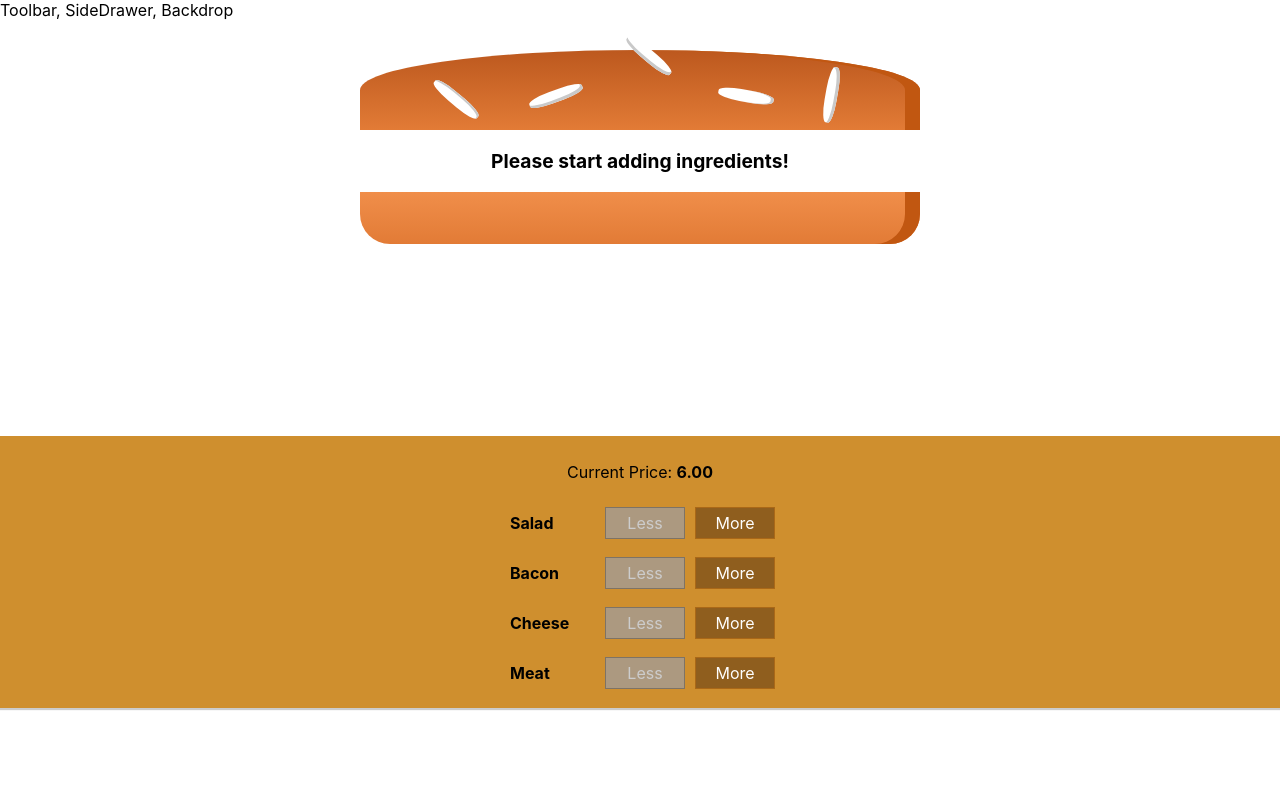
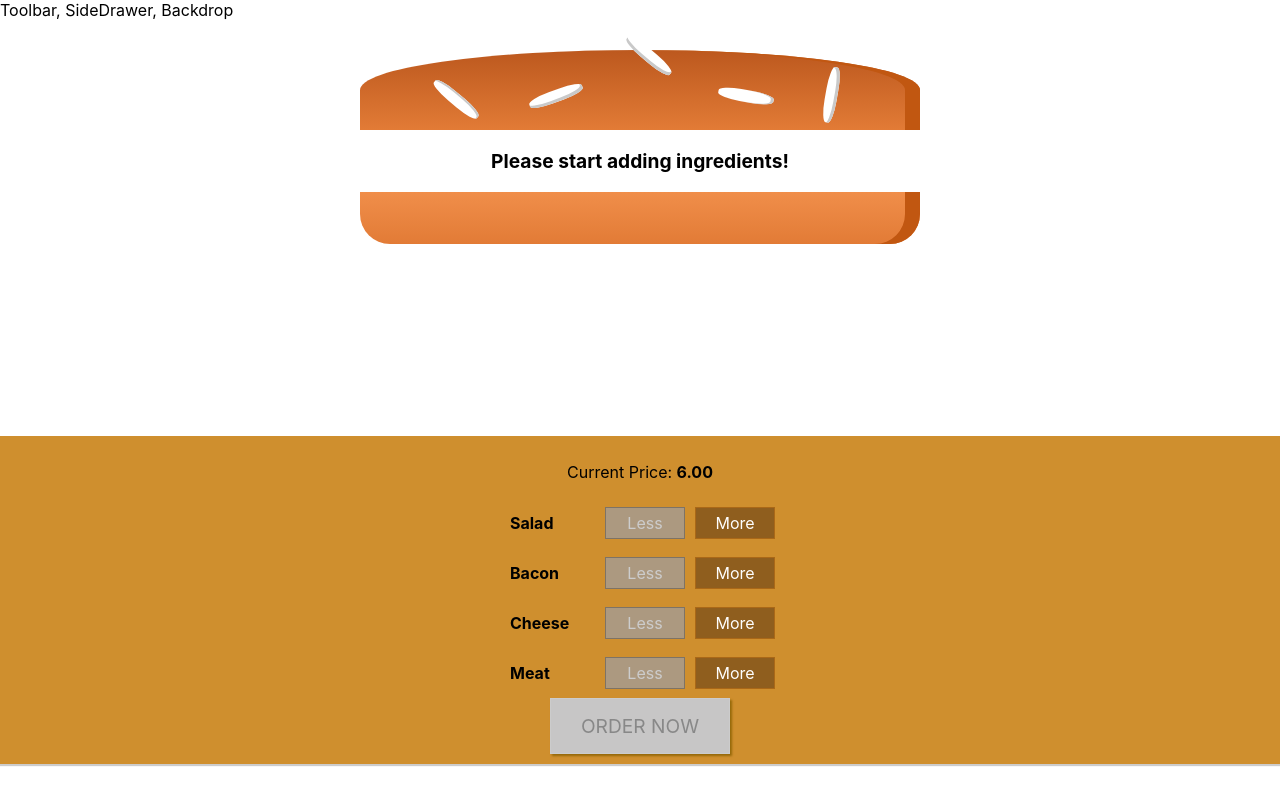
Before and after one commit to audge101/boss-burger-app, a React (Create React App) app: page / in a window 1280 px wide. Built offline with nearby package versions, Linux system fonts and the light colour scheme.

Commit message:
order now button dynamic

```diff
--- a/src/components/Burger/BuildControls/BuildControls.js
+++ b/src/components/Burger/BuildControls/BuildControls.js
@@ -20,6 +20,9 @@
 				removedIngredient= {() => props.ingredientRemoved(ctrl.type)}
 				disabled={props.disabledButton[ctrl.type]}/>
 			))}
+			<button
+				className={classes.OrderButton}
+				disabled={!props.purchasable}>ORDER NOW</button>
 	</div>
 );
 
--- a/src/components/Burger/BuildControls/BuildControls.module.css
+++ b/src/components/Burger/BuildControls/BuildControls.module.css
@@ -8,3 +8,44 @@
 	margin: auto;
 	padding: 10px 0;
 }
+
+.OrderButton {
+    background-color: #DAD735;
+    outline: none;
+    cursor: pointer;
+    border: 1px solid #966909;
+    color: #966909;
+    font-family: inherit;
+    font-size: 1.2em;
+    padding: 15px 30px;
+    box-shadow: 2px 2px 2px #966909;
+}
+
+.OrderButton:hover, .OrderButton:active {
+    background-color: #A0DB41;
+    border: 1px solid #966909;
+    color: #966909;
+}
+
+.OrderButton:disabled {
+    background-color: #C7C6C6;
+    cursor: not-allowed;
+    border: 1px solid #ccc;
+    color: #888888;
+}
+
+.OrderButton:not(:disabled) {
+    animation: enable 0.3s linear;
+}
+
+@keyframes enable {
+    0% {
+        transform: scale(1);
+    }
+    60% {
+        transform: scale(1.1);
+    }
+    100% {
+        transform: scale(1);
+    }
+}
--- a/src/containers/BurgerConstructor/BurgerConstructor.js
+++ b/src/containers/BurgerConstructor/BurgerConstructor.js
@@ -27,8 +27,19 @@
 			cheese: 0,
 			meat: 0
 		},
-		totalPrice: 6
-	};
+		totalPrice: 6,
+		purchasable: false
+	}
+
+	updatePurchaseState (ingredients){
+		const sum = Object.keys(ingredients).map(igKey => {
+			return ingredients[igKey];
+		})
+		.reduce((sum, el) => {
+			return sum + el;
+		},0);
+		this.setState({purchasable: sum > 0});
+	}
 
 	addIngredientHandler = (type) => {
 		const oldCount = this.state.ingredients[type];
@@ -44,6 +55,7 @@
 			totalPrice: newPrice,
 			ingredients: updatedIngredients
 		});
+		this.updatePurchaseState(updatedIngredients);
 	}
 
 	removeIngredientHandler = (type) => {
@@ -63,6 +75,7 @@
 			totalPrice: newPrice,
 			ingredients: updatedIngredients
 		});
+		this.updatePurchaseState(updatedIngredients);
 	}
 
 	render () {
@@ -79,7 +92,8 @@
 					ingredientAdded={this.addIngredientHandler}
 					ingredientRemoved={this.removeIngredientHandler}
 					disabledButton={disabledInfo}
-					price={this.state.totalPrice}/>
+					price={this.state.totalPrice}
+					purchasable={this.state.purchasable}/>
 			</Aux>
 		);
 	}
```
